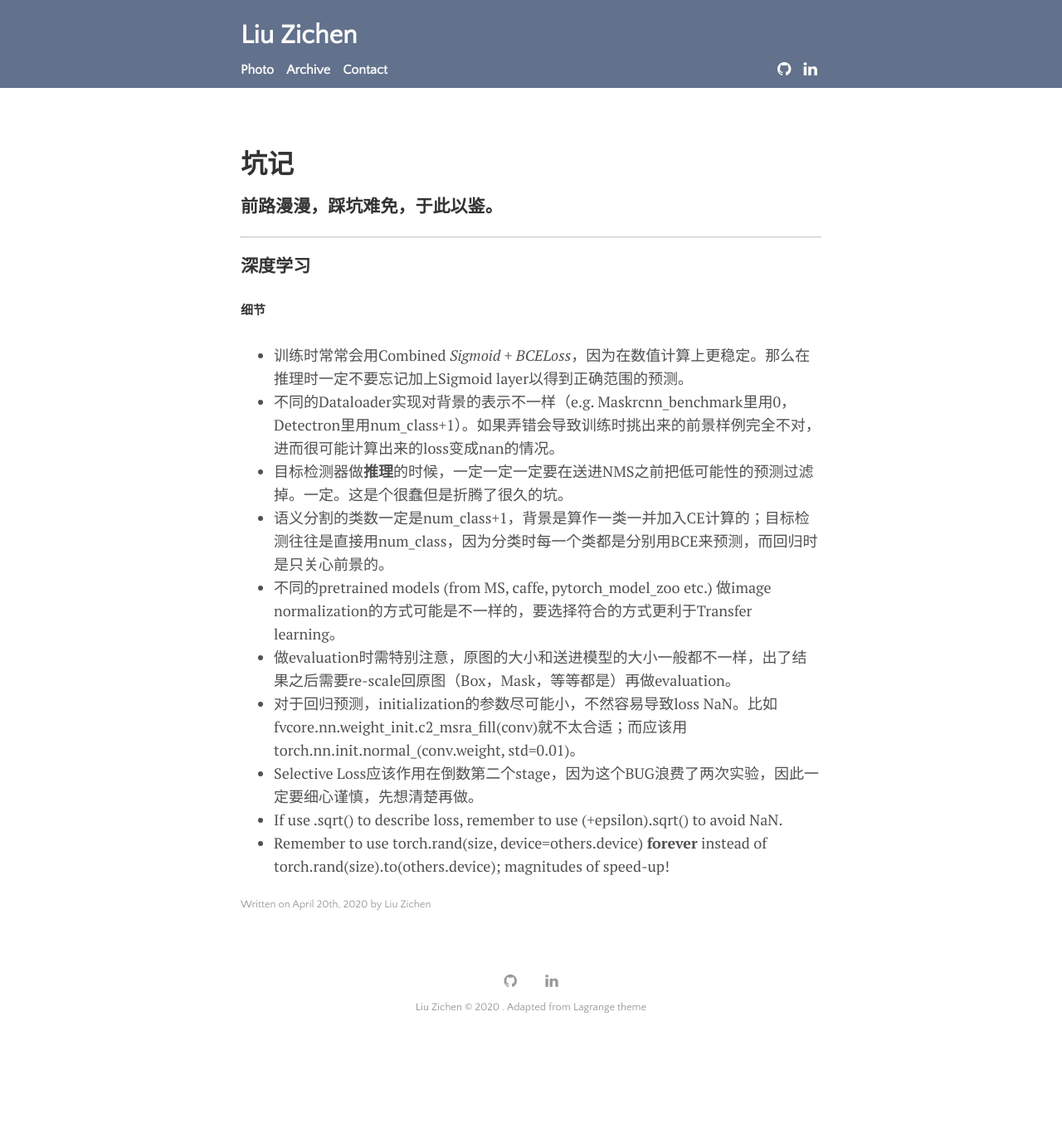
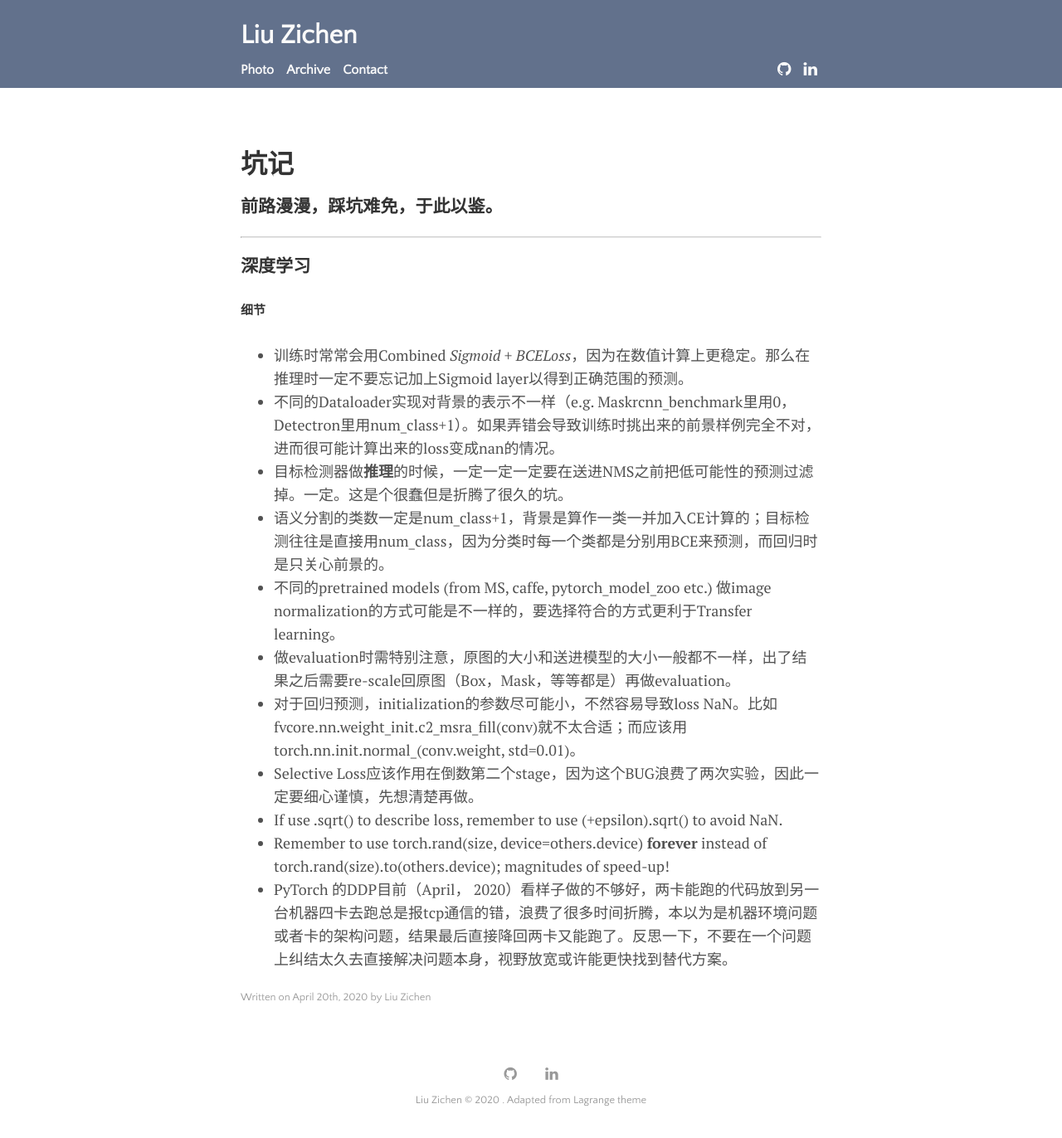
Before and after one commit to lkevinzc/lkevinzc.github.io, a Jekyll site: the page built from _posts/2020-04-20-dlnotes.md, in a window 1280 px wide. Shown: the whole page at 83% size. Built offline with Jekyll 4.4.1, drawn with Linux system fonts in a browser that asks for light colours; before the commit the page ends 1260 px from its top, so only the background shows below that.

Commit message:
一个想法和一个总结

```diff
--- a/_posts/2020-04-20-dlnotes.md
+++ b/_posts/2020-04-20-dlnotes.md
@@ -21,3 +21,4 @@ abstract: 前路漫漫，踩坑难免，于此以鉴。
 - Selective Loss应该作用在倒数第二个stage，因为这个BUG浪费了两次实验，因此一定要细心谨慎，先想清楚再做。
 - If use .sqrt() to describe loss, remember to use (+epsilon).sqrt() to avoid NaN.
 - Remember to use torch.rand(size, device=others.device) **forever** instead of torch.rand(size).to(others.device); magnitudes of speed-up!
+- PyTorch 的DDP目前（April， 2020）看样子做的不够好，两卡能跑的代码放到另一台机器四卡去跑总是报tcp通信的错，浪费了很多时间折腾，本以为是机器环境问题或者卡的架构问题，结果最后直接降回两卡又能跑了。反思一下，不要在一个问题上纠结太久去直接解决问题本身，视野放宽或许能更快找到替代方案。
```
Also changed, not shown: _posts/2020-04-24-random.md (renamed from _posts/2020-01-19-random.md, +1 -0 lines).
